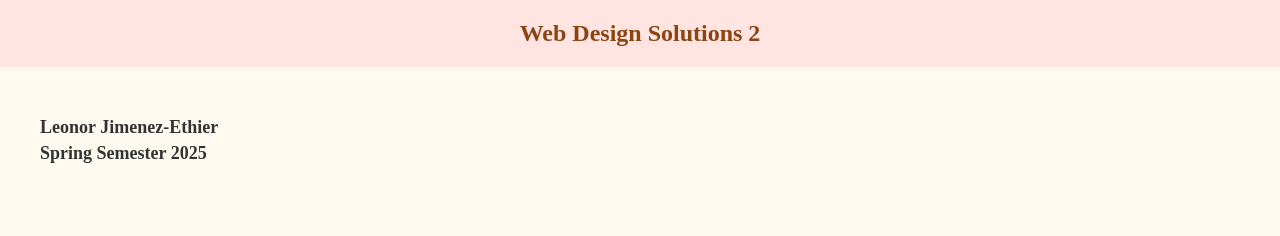
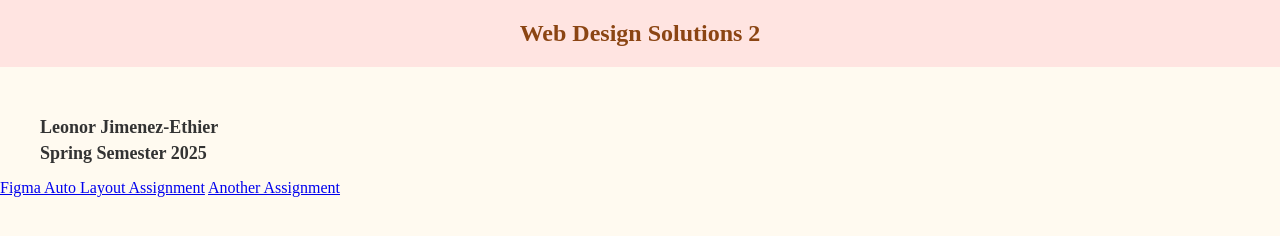
Before and after one commit to leonorj-e/web_solutions_2, a plain HTML site: page index.html in a window 1280 px wide. Drawn offline with Linux system fonts and the light colour scheme.

Commit message:
Update index.html Added links

```diff
--- a/index.html
+++ b/index.html
@@ -51,5 +51,8 @@
   <h2>Leonor Jimenez-Ethier</h2>
   <h2>Spring Semester 2025</h2>
 
+  <a href="#">Figma Auto Layout Assignment</a>
+  <a href="#">Another Assignment</a>
+
 </body>
 </html>
```
